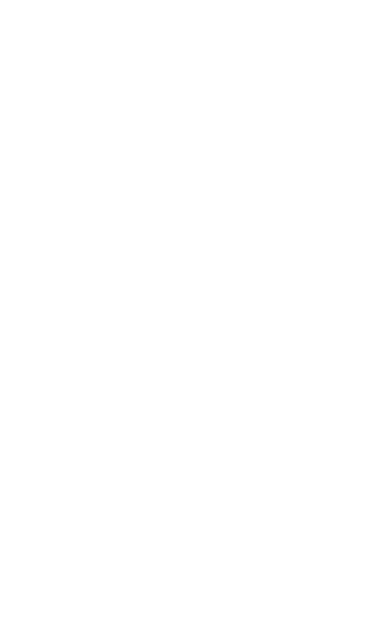
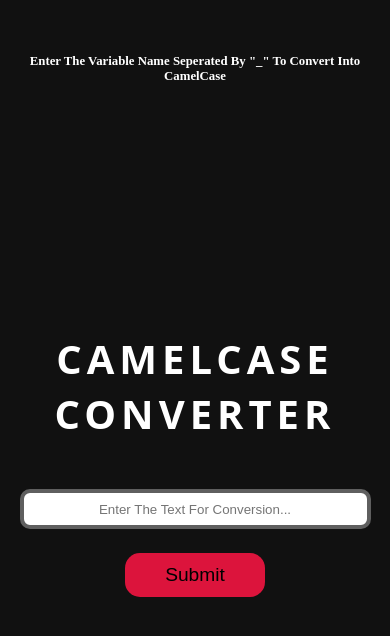
Before and after one commit to basitrather/Javascript, a plain HTML site: page CHALLENGES/index.html in a window 390 px wide. Drawn offline with Linux system fonts and the light colour scheme; a web font is replaced by a local one.

Commit message:
challenge 04 completed

```diff
--- /dev/null
+++ b/CHALLENGES/camelcase-converter.js
@@ -0,0 +1,32 @@
+/*
+Write a program that receives a list of variable names written in underscore_case and convert them to camelCase.
+
+The input will come from a textarea inserted into the DOM , and conversion will happen when the button is pressed.
+*/
+const variableName = document.querySelector(".inputField");
+const submitBtn = document.querySelector(".btn");
+const displayText = document.querySelector(".displayText");
+let temp = [];
+let userArray = [];
+let finalArray = [];
+let conversion = function () {
+  userArray.forEach((element, index) => {
+    if (index > 0) {
+      temp = element[0].toUpperCase() + element.slice(1);
+      finalArray.push(temp);
+    } else {
+      finalArray.push(element);
+    }
+  });
+  convertedElement = finalArray.join("");
+  finalArray = [];
+  return convertedElement;
+};
+submitBtn.addEventListener("click", () => {
+  let userInput;
+  userInput = variableName.value;
+  userArray = userInput.split("_");
+  conversion();
+  console.log(convertedElement);
+  displayText.textContent = convertedElement;
+});
--- a/CHALLENGES/index.html
+++ b/CHALLENGES/index.html
@@ -3,9 +3,111 @@
   <head>
     <meta charset="UTF-8" />
     <meta name="viewport" content="width=device-width, initial-scale=1.0" />
+    <link rel="preconnect" href="https://fonts.googleapis.com" />
+    <link rel="preconnect" href="https://fonts.gstatic.com" crossorigin />
     <title>Challenge</title>
+    <link
+      href="https://fonts.googleapis.com/css2?family=Bitcount+Grid+Double:wght@100..900&family=Poppins:ital,wght@0,100;0,200;0,300;0,400;0,500;0,600;0,700;0,800;0,900;1,100;1,200;1,300;1,400;1,500;1,600;1,700;1,800;1,900&display=swap"
+      rel="stylesheet"
+    />
+    <style>
+      * {
+        padding: 0;
+        margin: 0;
+        box-sizing: border-box;
+      }
+      body {
+        background: #111;
+      }
+      h1 {
+        font-family: "Bitcount Grid Double", system-ui;
+        font-size: 2.5rem;
+        text-transform: uppercase;
+        letter-spacing: 5px;
+        color: #fff;
+        text-align: center;
+      }
+      section {
+        height: 90vh;
+        width: 100vw;
+        display: flex;
+        justify-content: center;
+        align-items: center;
+        flex-direction: column;
+        gap: 1.5rem;
+      }
+      input {
+        color: black;
+        background-color: rgb(255, 255, 255);
+        height: 2.5rem;
+        width: 30vw;
+        border-radius: 10px;
+        border: 4px solid rgb(95, 95, 95);
+        text-align: center;
+        transition: all 800ms ease-in-out;
+      }
+      input:focus {
+        outline: none;
+        background-color: greenyellow;
+        transition: all 800ms ease-in-out;
+      }
+      button {
+        padding: 0.7rem 2.5rem;
+        font-size: 1.2rem;
+        border-radius: 15px;
+        background-color: rgb(220, 20, 60);
+        border: none;
+        transition: all 800ms ease-in-out;
+      }
+      button:hover {
+        background-color: rgb(255, 0, 51);
+        transition: all 800ms ease-in-out;
+      }
+      p {
+        color: white;
+        font-size: 2.5rem;
+        letter-spacing: 2px;
+      }
+      h6 {
+        height: 10vh;
+        display: flex;
+        justify-content: center;
+        align-items: flex-end;
+        color: white;
+        font-size: 1.3rem;
+        text-align: center;
+        text-transform: capitalize;
+      }
+      @media (max-width: 650px) {
+        input {
+          width: 70vw;
+        }
+        h6 {
+          font-size: 0.8rem;
+        }
+      }
+      @media (max-width: 500px) {
+        input {
+          width: 90vw;
+        }
+        h6 {
+          font-size: 0.8rem;
+        }
+      }
+    </style>
   </head>
   <body>
-    <script src="/CHALLENGES/footballBettingApp.js"></script>
+    <h6>enter the variable name seperated by "_" to convert into camelCase</h6>
+    <section>
+      <h1>camelCase Converter</h1>
+      <p class="displayText"></p>
+      <input
+        class="inputField"
+        type="text"
+        placeholder="Enter The Text For Conversion..."
+      />
+      <button class="btn">Submit</button>
+    </section>
+    <script src="/CHALLENGES/camelcase-converter.js"></script>
   </body>
 </html>
```
